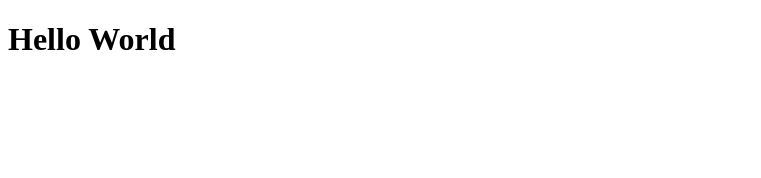
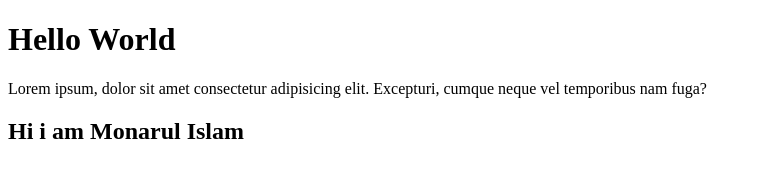
Before and after one commit to monarulMN/Bootstrap-tutorial-code, a plain HTML site: page index.html in a window 1280 px wide. Shown: the whole page, without its empty margins (0-761 px from the left). Drawn offline with Linux system fonts and the light colour scheme.

Commit message:
something edited

```diff
--- a/index.html
+++ b/index.html
@@ -10,5 +10,7 @@
     </head>
     <body>
         <h1>Hello World</h1>
+        <p>Lorem ipsum, dolor sit amet consectetur adipisicing elit. Excepturi, cumque neque vel temporibus nam fuga?</p>
+        <h2>Hi i am Monarul Islam</h2>
     </body>
 </html>
```
